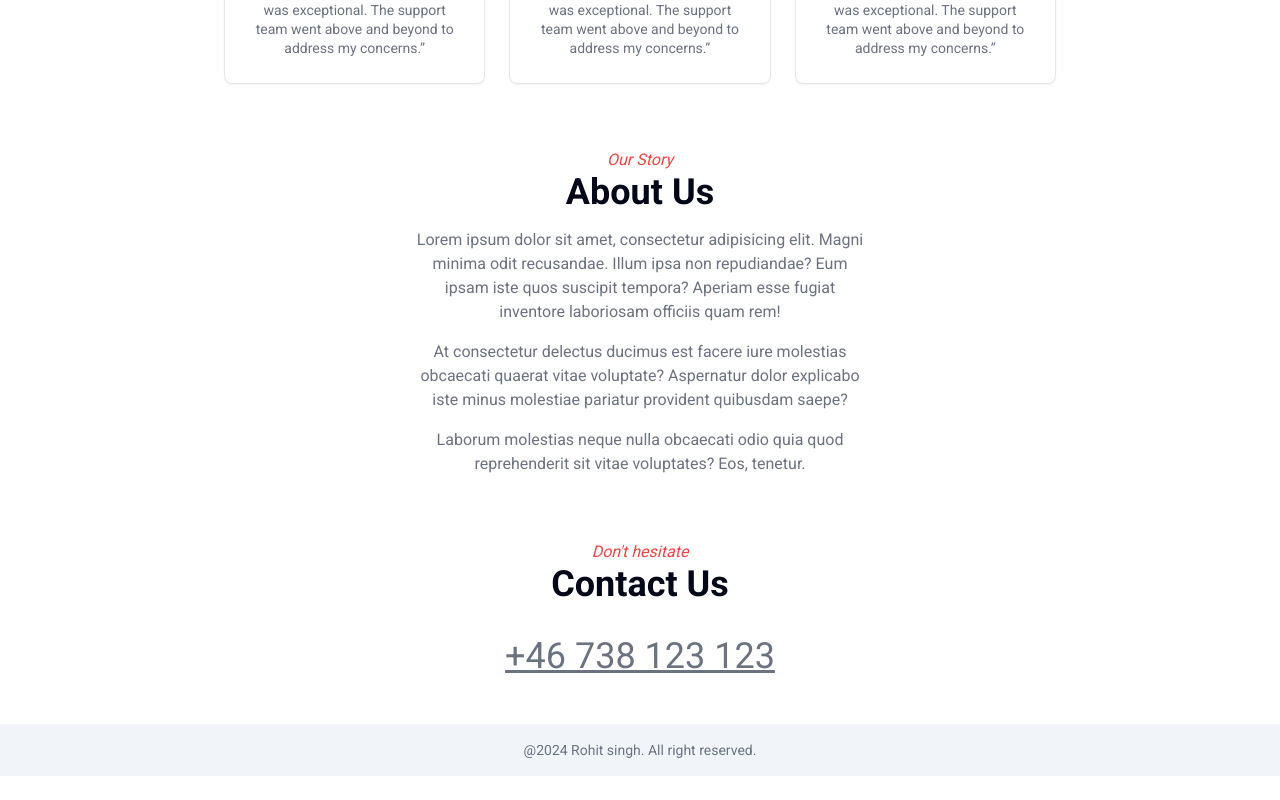
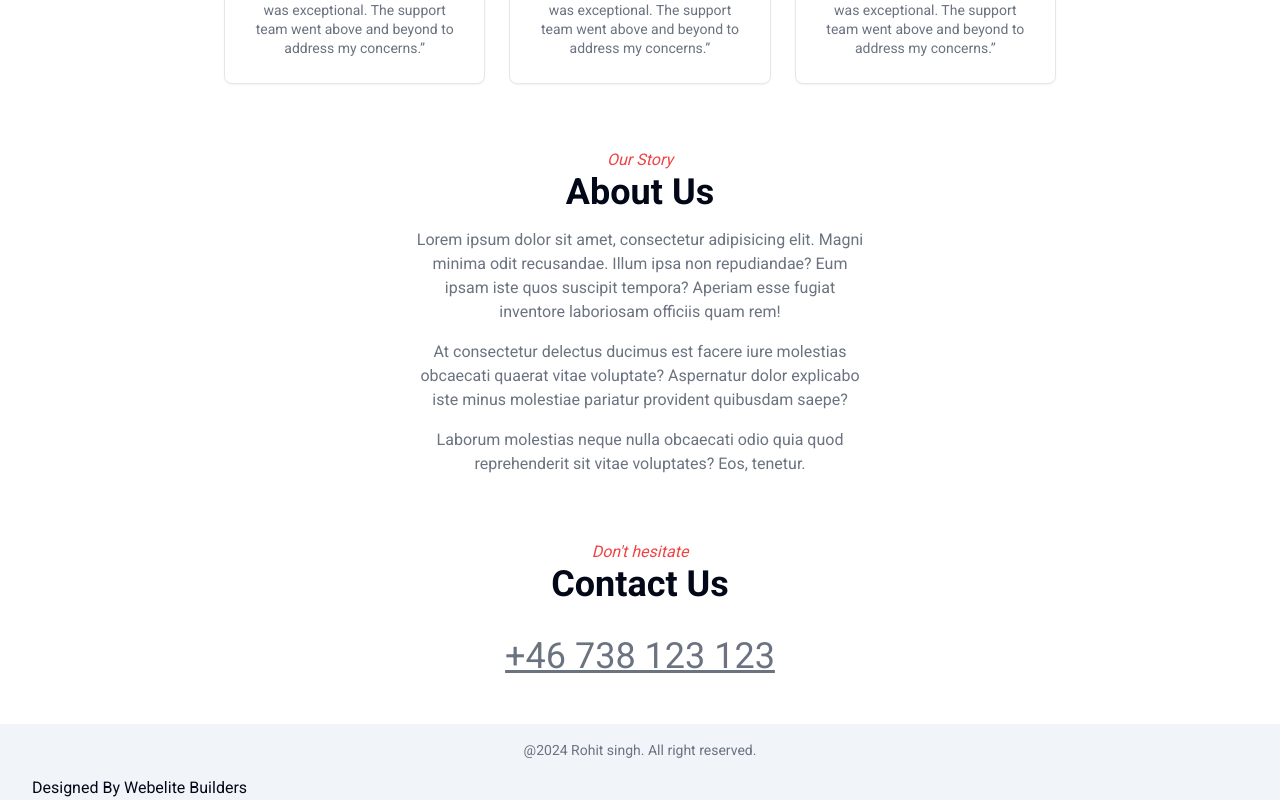
Before and after one commit to rohitsingh93300/spicybites, a Next.js app: page / in a window 1280 px wide. Shown: the part 1441-2241 px from the top of the page. Before the commit the page ends 2217 px from the top, so only its background shows below. Built offline with nearby package versions, Linux system fonts and the light colour scheme; no server answers; the database is empty.

Commit message:
added backlink

```diff
--- a/src/components/Footer.jsx
+++ b/src/components/Footer.jsx
@@ -1,6 +1,6 @@
 import React from 'react'
 // import FooterBg from "public/FooterImg.jpg"
-import Image from 'next/image'
+import Link from 'next/link'
 
 
 // const backgroundStyle = {
@@ -17,6 +17,7 @@ function Footer() {
     <section className='mt-12 container mx-auto bg-slate-100'>
       {/* <Image className='relative w-full' src={'/FooterImg.jpg'} layout='fill' objectFit='contain'/> */}
       <p className='text-center text-sm text-gray-500 p-4'>@2024 Rohit singh. All right reserved.</p>
+      <p>Designed By <Link to="https://www.webelitebuilders.com">Webelite Builders</Link></p>
     </section>
   )
 }
```
